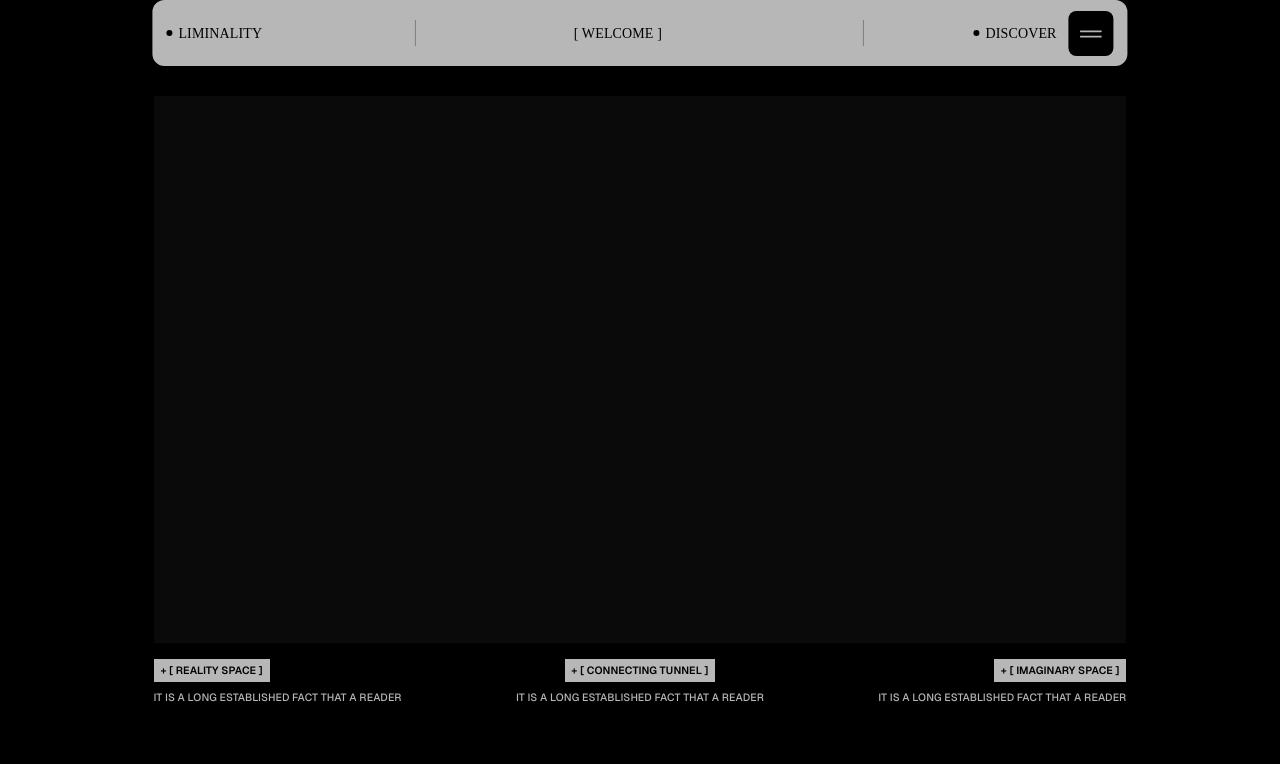
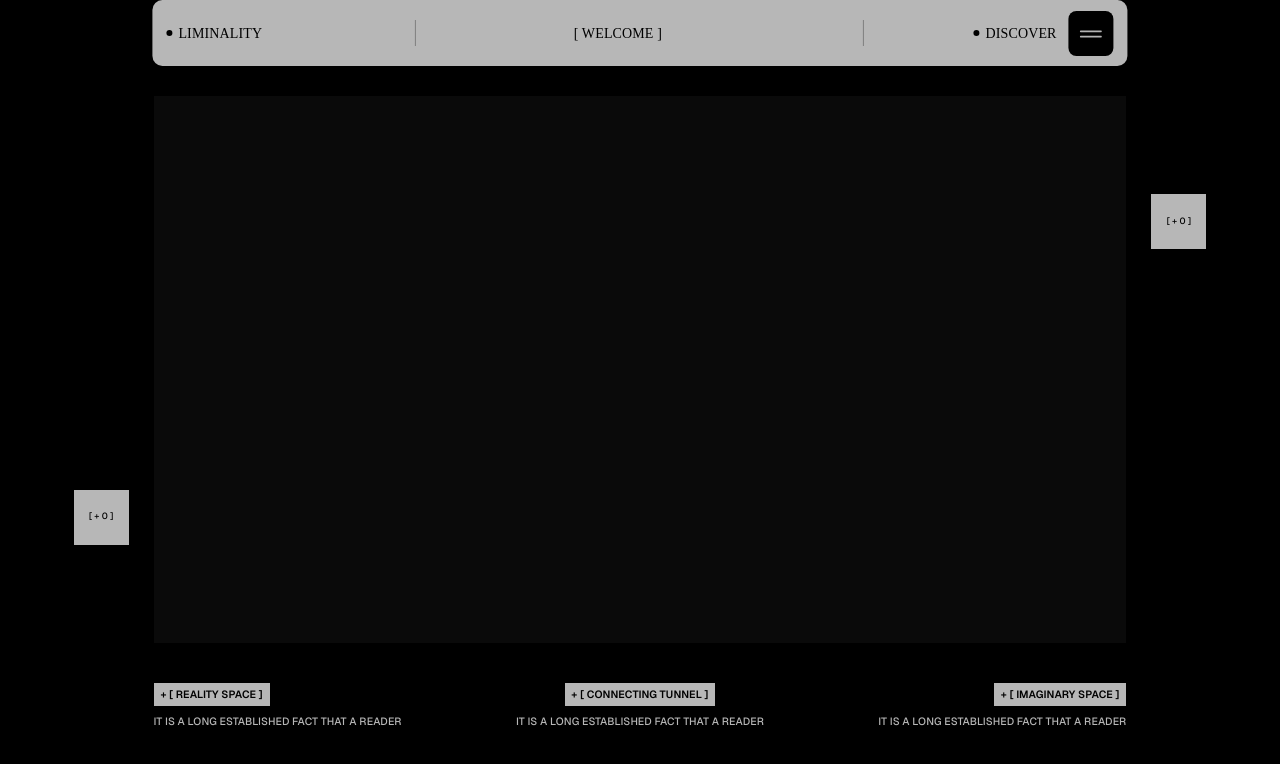
Before and after one commit to vihanpereraux/liminality-web, a React (Vite) app: page / in a window 1280 px wide. Shown: the top 764 px of the page. Built offline with nearby package versions, Linux system fonts and the light colour scheme; a web font is replaced by a local one.

Commit message:
update welcome layout

```diff
--- a/src/components/ui/topbar.tsx
+++ b/src/components/ui/topbar.tsx
@@ -21,12 +21,13 @@ const Topbar: React.FC<TopbarProps> = ({ positionalString }) => {
                 p: 1,
                 pr: 1.75,
                 pl: 1.75,
-                borderRadius: 3,
+                borderRadius: 2.5,
                 position: 'fixed',
                 top: 0,
                 left: '50%',
                 width: '74vw',
-                transform: 'translateX(-50%)'
+                transform: 'translateX(-50%)',
+                zIndex:2
             }}>
                 {/* name / logo */}
                 <Box sx={{
--- a/src/components/welcome/welcome.tsx
+++ b/src/components/welcome/welcome.tsx
@@ -1,4 +1,4 @@
-import React from "react";
+import React, { useEffect, useState } from "react";
 
 // MUI
 import { Box, Typography } from "@mui/material";
@@ -30,20 +30,97 @@ const getTextPlacement = (index: number) => {
 }
 
 const Welcome: React.FC = () => {
+    const [xCoords, setXCords] = useState<number>(0);
+    const [yCoords, setYCords] = useState<number>(0);
+
+    useEffect(() => {
+        const getCoords = (e: any) => {
+            console.log(e.clientX)
+            setXCords(e.clientX);
+            setYCords(e.clientY);
+        }
+        window.addEventListener('mousemove', getCoords)
+
+        return () => {
+            window.removeEventListener('mousemove', getCoords)
+        }
+    }, [])
+
     return (
         <>
             <Box sx={{
                 width: '100%',
                 aspectRatio: 16 / 9,
-                backgroundColor: 'rgb(10, 10, 10)'
+                backgroundColor: 'rgb(10, 10, 10)',
+                position: 'relative'
             }}>
                 {/* three canvas */}
+
+                {/* markers */}
+                <Box sx={{
+                    width: 55,
+                    aspectRatio: 1,
+                    // p: .25,
+                    bgcolor: '#B7B7B7',
+                    display: 'flex',
+                    alignItems: 'center',
+                    justifyContent: 'center',
+                    position: 'absolute',
+                    right: -80,
+                    top: '18%',
+                    // transform: 'translateX(-50%)',
+                }}>
+                    <Typography sx={{
+                        fontSize: 9,
+                        fontFamily: 'Geist-Medium'
+                    }}>[ + {xCoords} ]</Typography>
+                </Box>
+
+                {/* markers */}
+                <Box sx={{
+                    width: 55,
+                    aspectRatio: 1,
+                    // p: .25,
+                    bgcolor: '#B7B7B7',
+                    display: 'flex',
+                    alignItems: 'center',
+                    justifyContent: 'center',
+                    position: 'absolute',
+                    left: -80,
+                    bottom: '18%'
+                }}>
+                    <Typography sx={{
+                        fontSize: 9,
+                        fontFamily: 'Geist-Medium'
+                    }}>[ + {yCoords} ]</Typography>
+                </Box>
+
+                {/* ver/hor lines */}
+                {/* <Box sx={{
+                    position: 'fixed',
+                    width: '1px',
+                    height: '100%',
+                    bgcolor: '#B3B3B3',
+                    opacity: .2,
+                    top: 0,
+                    left: '10%',
+                }}></Box>
+
+                <Box sx={{
+                    position: 'fixed',
+                    width: '1px',
+                    height: '100%',
+                    bgcolor: '#B3B3B3',
+                    opacity: .2,
+                    top: 0,
+                    right: '10%',
+                }}></Box> */}
             </Box>
 
             <Box sx={{
                 display: 'flex',
                 justifyContent: 'space-between',
-                mt: 2
+                mt: 5
             }}>
                 {textList.map((item, index) => (
                     <Box key={index}>
```
